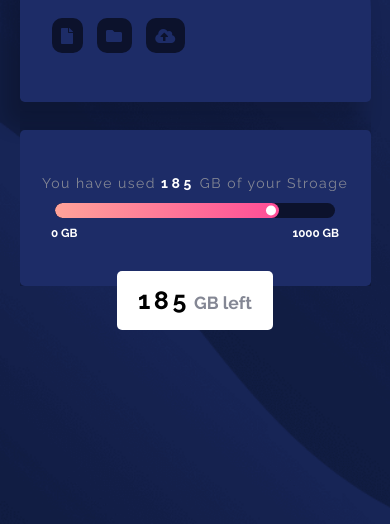
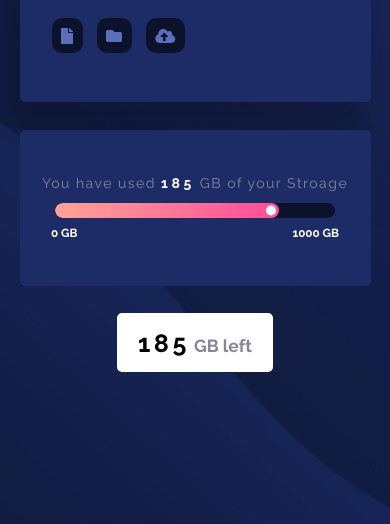
Before and after one commit to AryaAnish121/datastroage.com, a plain HTML site: page index.html in a window 390 px wide. Shown: the part 320-844 px from the top of the page. Drawn offline with Linux system fonts and the light colour scheme.

Commit message:
Update style.css

```diff
--- a/style.css
+++ b/style.css
@@ -10,6 +10,9 @@ body{
     background-repeat: no-repeat;
     font-family: 'Raleway', sans-serif;
     user-select: none;
+}
+i{
+    color: hsl(228deg 40% 54%) !important;
 }
 .data-left-counter{
     position: absolute;
@@ -169,7 +172,7 @@ span{
         width: 31.5rem;
     }
     .data-left-counter{
-        top: 70%;
+        top: 75%;
         left: 50%;
         transform: translate(-50%);
     }
```
